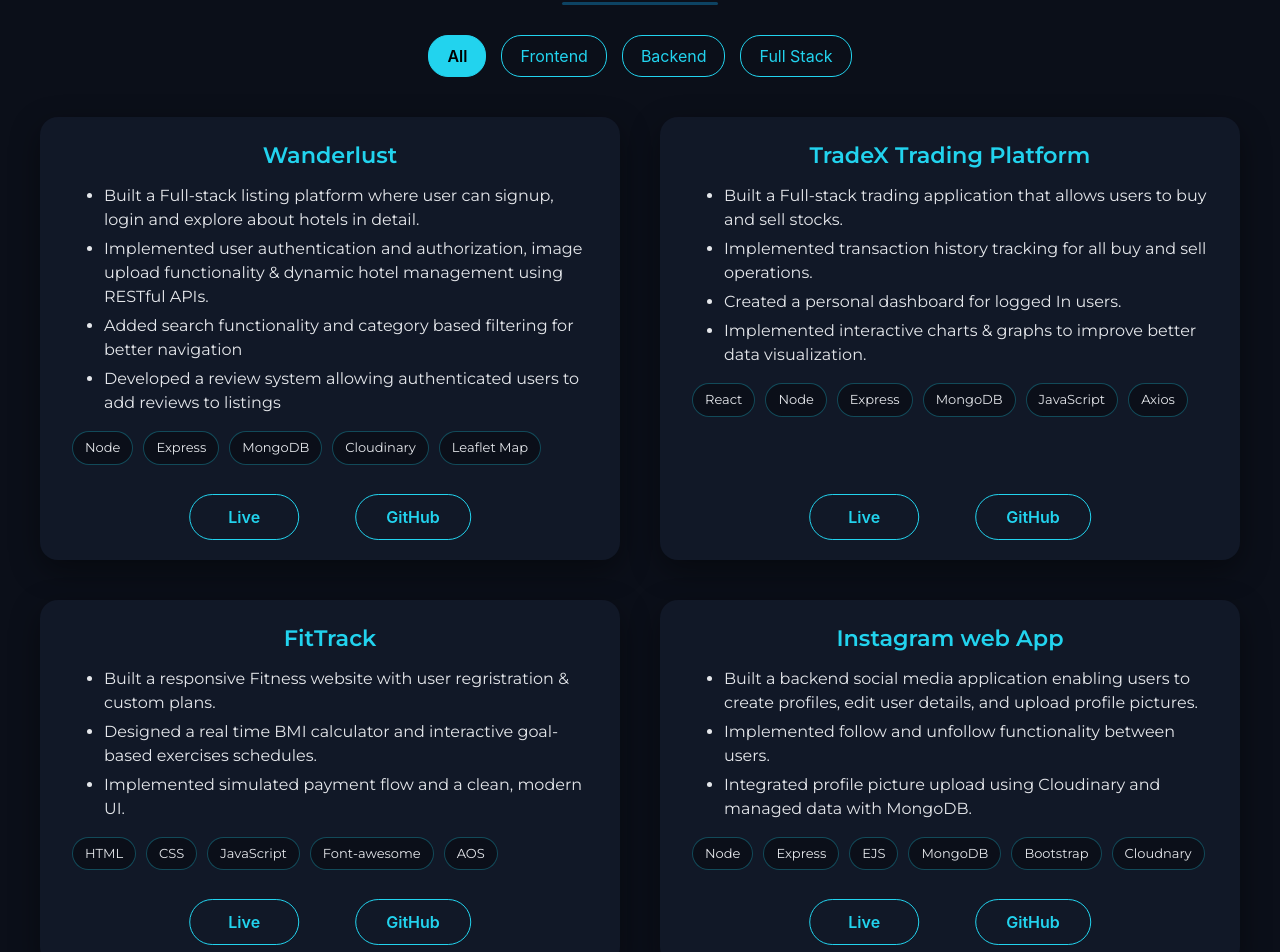
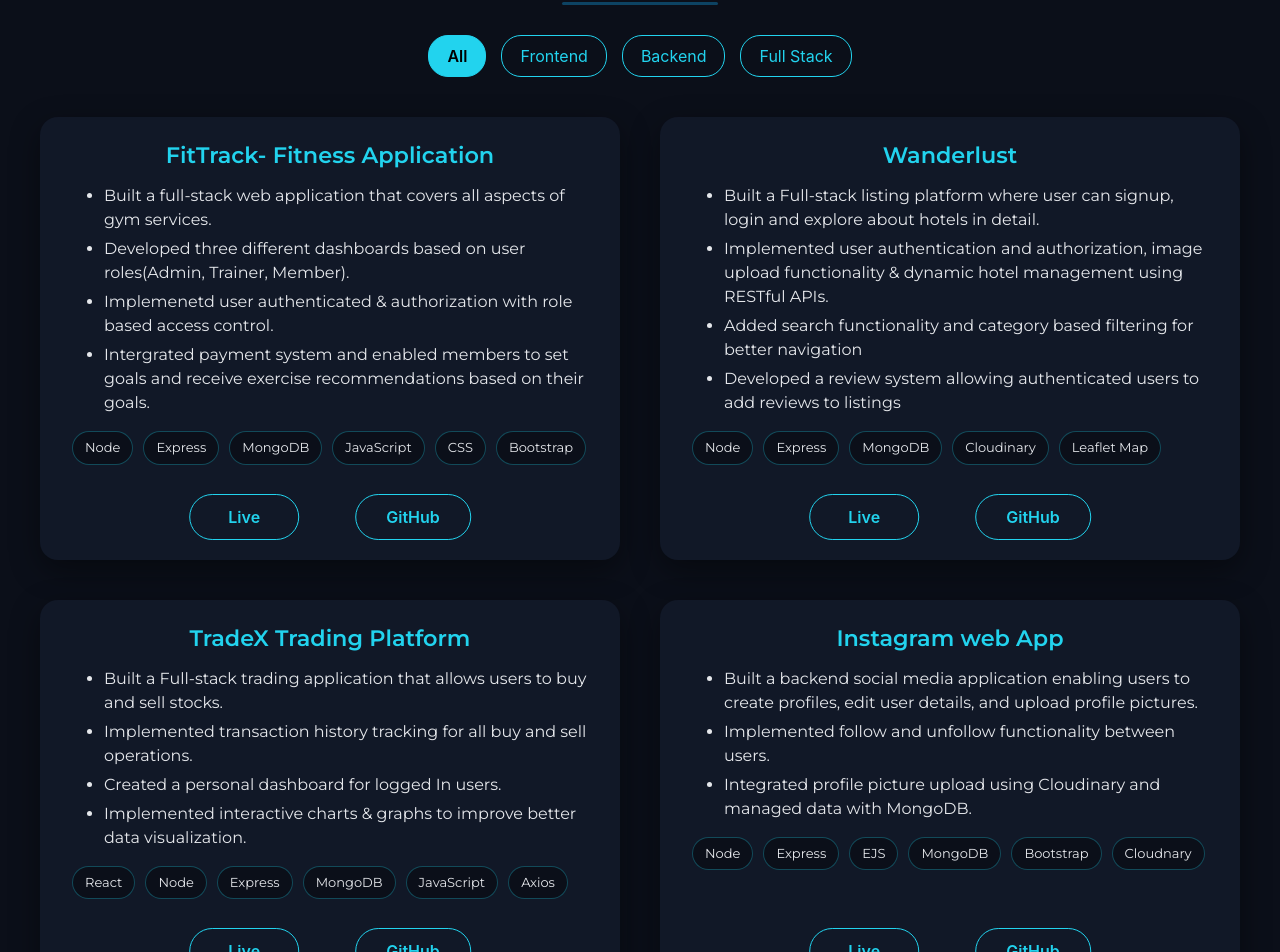
Before and after one commit to amankumawat06/Aman-Portfolio, a React (Create React App) app: page / in a window 1280 px wide. Shown: the part 997-1949 px from the top of the page. Built offline with nearby package versions, Linux system fonts and the light colour scheme; a web font is replaced by a local one.

Commit message:
Add new project

```diff
--- a/src/components/Experience.jsx
+++ b/src/components/Experience.jsx
@@ -5,7 +5,7 @@ const experiences = [
   {
     title: "Full Stack Developer Intern",
     company: "WebMobi360",
-    timeLine: "Oct 2024 - Present",
+    timeLine: "Oct 2025 - Jan 2026",
     desc: [
       "Contributed to real-world full-stack web applications.",
       "Developed modern, responsive UI using React.js and intergrated them into producation ready projects.",
--- a/src/components/Projects.jsx
+++ b/src/components/Projects.jsx
@@ -2,6 +2,20 @@ import React,{useState} from "react";
 import "./style.css";
 
 const projectData = [
+  {
+    title: "FitTrack- Fitness Application",
+    description:[
+      "Built a full-stack web application that covers all aspects of gym services.",
+      "Developed three different dashboards based on user roles(Admin, Trainer, Member).",
+      "Implemenetd user authenticated & authorization with role based access control.",
+      "Intergrated payment system and enabled members to set goals and receive exercise recommendations based on their goals."
+    ],
+    image: "../Images/project-ai.png",
+    tech: ["Node", "Express", "MongoDB","JavaScript", "CSS", "Bootstrap"],
+    category: "fullstack",
+    live: "https://fit-track-fitness-application.vercel.app",
+    github: "https://github.com/amankumawat06/Fitness-Application/blob/main/README.md",
+  },
   {
     title: "Wanderlust",
     description:[
@@ -29,19 +43,6 @@ const projectData = [
     category: "fullstack",
     live: "https://trade-x-trading-platform-five.vercel.app/",
     github: "https://github.com/amankumawat06/TradeX-Trading-Platform/blob/main/README.md",
-  },
-  {
-    title: "FitTrack",
-    description:[
-      "Built a responsive Fitness website with user regristration & custom plans.",
-      "Designed a real time BMI calculator and interactive goal-based exercises schedules.",
-      "Implemented simulated payment flow and a clean, modern UI."
-    ],
-    image: "/Images/God.png",
-    tech: ["HTML", "CSS", "JavaScript","Font-awesome","AOS"],
-    category: "frontend",
-    live: "https://amankumawat06.github.io/FitTrack-GYM-website",
-    github: "https://github.com/amankumawat06/FitTrack-GYM-website/blob/main/README.md",
   },
   {
     title: "Instagram web App",
--- a/src/components/style.css
+++ b/src/components/style.css
@@ -700,8 +700,8 @@
   margin-bottom: 50px;
 }
 
-/* DOT */
-.exp-dot {
+/* Experience DOT */
+/* .exp-dot {
   position: absolute;
   left: -2px;
   top: 6px;
@@ -710,7 +710,7 @@
   background: #22d3ee;
   border-radius: 50%;
   box-shadow: 0 0 10px rgba(34, 211, 238, 0.8);
-}
+} */
 
 .exp-card {
   background: #111827;
```
